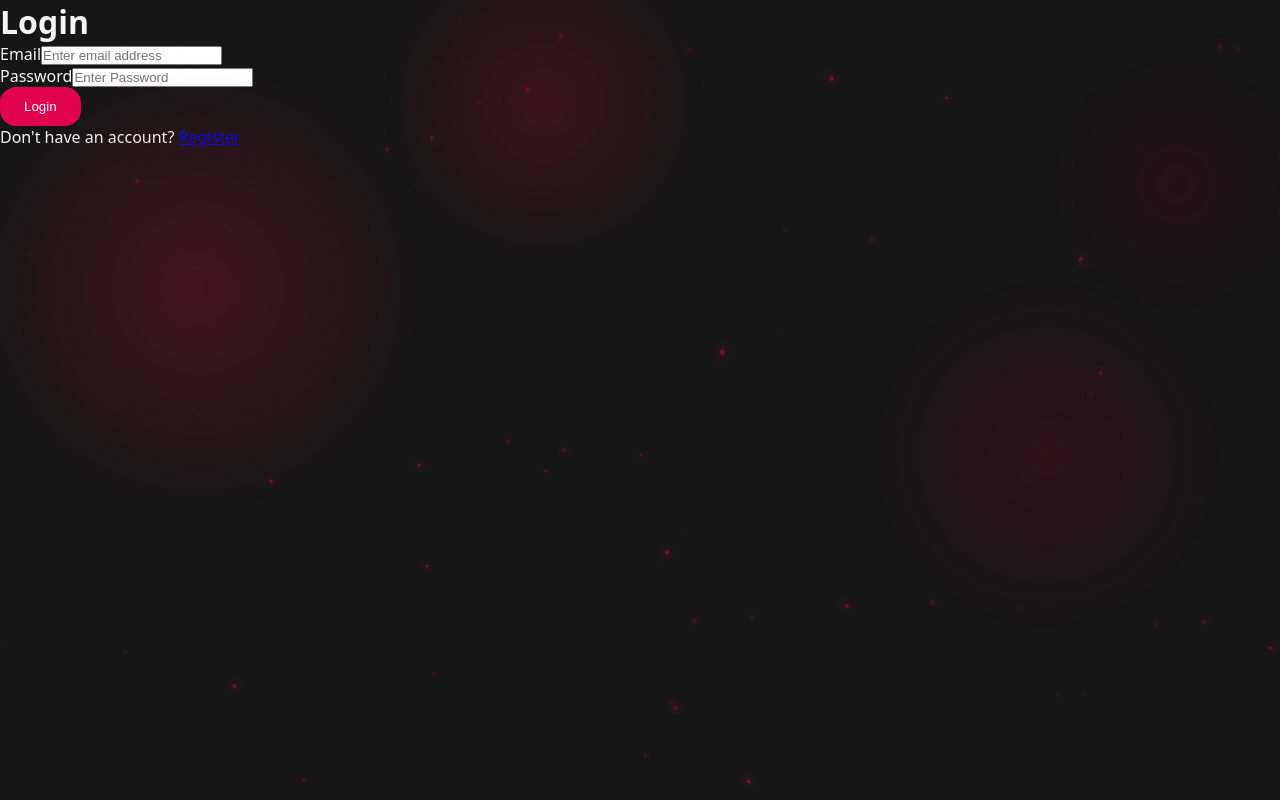
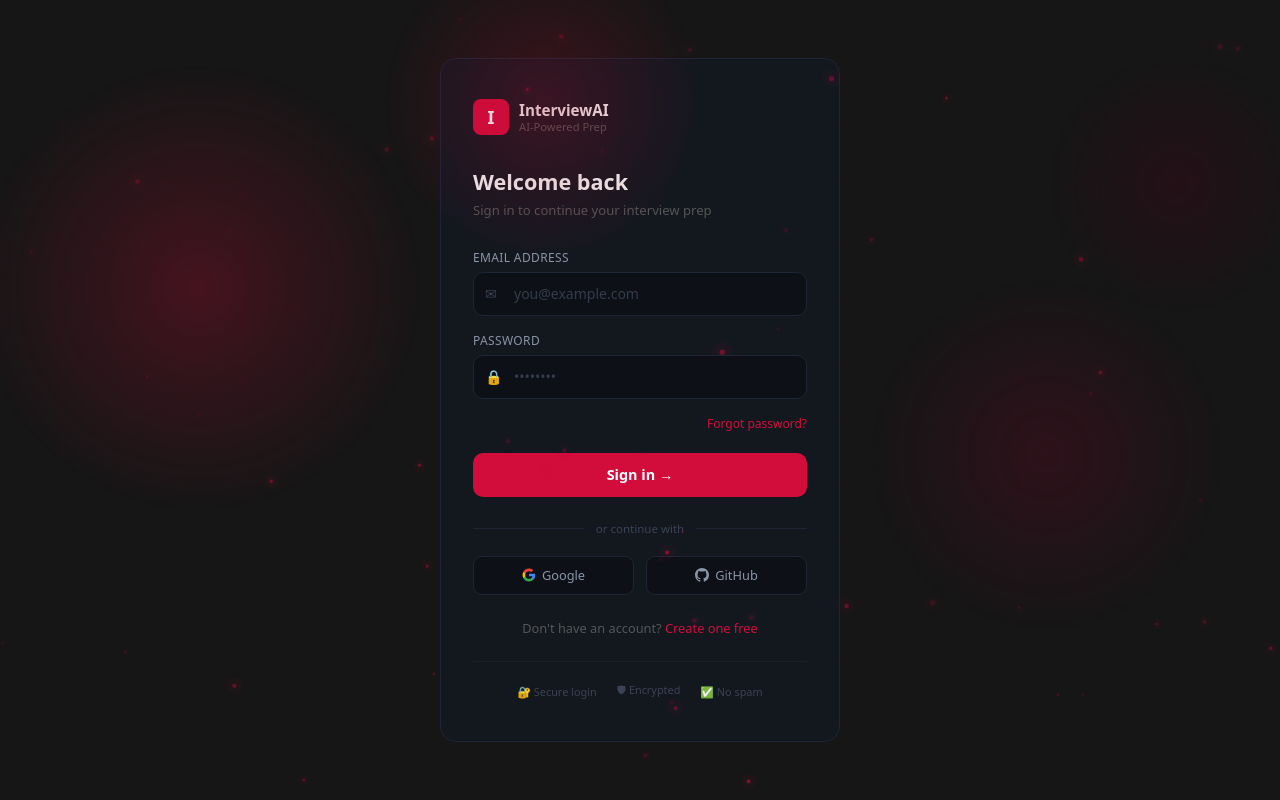
Before and after one commit to Praviiiiin/Interview-AI, a React app in the folder Frontend/: page /login in a window 1280 px wide. Built offline with nearby package versions, Linux system fonts and the light colour scheme; no server answers; the HTML template or start-up script is replaced by a standard one.

Commit message:
feat: enhance login page with improved layout, styling, and social login options

```diff
--- a/Frontend/src/features/auth/pages/Login.jsx
+++ b/Frontend/src/features/auth/pages/Login.jsx
@@ -6,73 +6,115 @@
 const Login = () => {
 
     const { loading, handleLogin } = useAuth();
-    const navigate = useNavigate()
+    const navigate = useNavigate();
 
     const [email, setEmail] = useState("");
     const [password, setPassword] = useState("");
 
     const handleSubmit = async (e) => {
         e.preventDefault();
-
-        await handleLogin({
-            email,
-            password,
-        });
-        navigate("/")
+        await handleLogin({ email, password });
+        navigate("/");
     };
 
     if (loading) {
         return (
-            <main>
-                <h1>Loading...</h1>
+            <main className="auth-page">
+                <div className="auth-card">
+                    <p className="loading-text">Signing you in...</p>
+                </div>
             </main>
         );
     }
 
     return (
-        <main>
-            <div className="form-container">
-                <h1>Login</h1>
+        <main className="auth-page">
+            <div className="auth-card">
+
+                <div className="brand">
+                    <div className="brand-icon">I</div>
+                    <div>
+                        <div className="brand-name">InterviewAI</div>
+                        <div className="brand-sub">AI-Powered Prep</div>
+                    </div>
+                </div>
+
+                <h1 className="auth-heading">Welcome back</h1>
+                <p className="auth-subheading">Sign in to continue your interview prep</p>
 
                 <form onSubmit={handleSubmit}>
 
                     <div className="input-group">
-                        <label htmlFor="email">Email</label>
+                        <label htmlFor="email">Email address</label>
+                        <div className="input-wrap">
+                            <span className="input-icon">✉</span>
                             <input
                                 type="email"
                                 id="email"
                                 name="email"
-                            placeholder="Enter email address"
+                                placeholder="you@example.com"
                                 value={email}
                                 onChange={(e) => setEmail(e.target.value)}
                             />
                         </div>
+                    </div>
 
                     <div className="input-group">
                         <label htmlFor="password">Password</label>
+                        <div className="input-wrap">
+                            <span className="input-icon">🔒</span>
                             <input
                                 type="password"
                                 id="password"
                                 name="password"
-                            placeholder="Enter Password"
+                                placeholder="••••••••"
                                 value={password}
                                 onChange={(e) => setPassword(e.target.value)}
                             />
                         </div>
+                    </div>
 
-                    <button
-                        type="submit"
-                        className="button primary-button"
-                    >
-                        Login
+                    <div className="forgot-row">
+                        <Link to="/forgot-password">Forgot password?</Link>
+                    </div>
+
+                    <button type="submit" className="btn-primary">
+                        Sign in →
                     </button>
 
                 </form>
 
-                <p>
+                <div className="divider"><span>or continue with</span></div>
+
+                <div className="social-row">
+                    <button type="button" className="btn-social">
+                        <svg width="14" height="14" viewBox="0 0 24 24" fill="none">
+                            <path d="M22.56 12.25c0-.78-.07-1.53-.2-2.25H12v4.26h5.92c-.26 1.37-1.04 2.53-2.21 3.31v2.77h3.57c2.08-1.92 3.28-4.74 3.28-8.09z" fill="#4285F4"/>
+                            <path d="M12 23c2.97 0 5.46-.98 7.28-2.66l-3.57-2.77c-.98.66-2.23 1.06-3.71 1.06-2.86 0-5.29-1.93-6.16-4.53H2.18v2.84C3.99 20.53 7.7 23 12 23z" fill="#34A853"/>
+                            <path d="M5.84 14.09c-.22-.66-.35-1.36-.35-2.09s.13-1.43.35-2.09V7.07H2.18C1.43 8.55 1 10.22 1 12s.43 3.45 1.18 4.93l3.66-2.84z" fill="#FBBC05"/>
+                            <path d="M12 5.38c1.62 0 3.06.56 4.21 1.64l3.15-3.15C17.45 2.09 14.97 1 12 1 7.7 1 3.99 3.47 2.18 7.07l3.66 2.84c.87-2.6 3.3-4.53 6.16-4.53z" fill="#EA4335"/>
+                        </svg>
+                        Google
+                    </button>
+                    <button type="button" className="btn-social">
+                        <svg width="14" height="14" viewBox="0 0 24 24" fill="currentColor">
+                            <path d="M12 0C5.37 0 0 5.37 0 12c0 5.31 3.435 9.795 8.205 11.385.6.105.825-.255.825-.57 0-.285-.015-1.23-.015-2.235-3.015.555-3.795-.735-4.035-1.41-.135-.345-.72-1.41-1.23-1.695-.42-.225-1.02-.78-.015-.795.945-.015 1.62.87 1.845 1.23 1.08 1.815 2.805 1.305 3.495.99.105-.78.42-1.305.765-1.605-2.67-.3-5.46-1.335-5.46-5.925 0-1.305.465-2.385 1.23-3.225-.12-.3-.54-1.53.12-3.18 0 0 1.005-.315 3.3 1.23.96-.27 1.98-.405 3-.405s2.04.135 3 .405c2.295-1.56 3.3-1.23 3.3-1.23.66 1.65.24 2.88.12 3.18.765.84 1.23 1.905 1.23 3.225 0 4.605-2.805 5.625-5.475 5.925.435.375.81 1.095.81 2.22 0 1.605-.015 2.895-.015 3.3 0 .315.225.69.825.57A12.02 12.02 0 0 0 24 12c0-6.63-5.37-12-12-12z"/>
+                        </svg>
+                        GitHub
+                    </button>
+                </div>
+
+                <p className="register-row">
                     Don't have an account?{" "}
-                    <Link to="/register">Register</Link>
+                    <Link to="/register">Create one free</Link>
                 </p>
+
+                <div className="trust-row">
+                    <span className="trust-item">🔐 Secure login</span>
+                    <span className="trust-item">🛡 Encrypted</span>
+                    <span className="trust-item">✅ No spam</span>
+                </div>
+
             </div>
         </main>
     );
```
Lines whose indentation alone changed are shown as unchanged.
